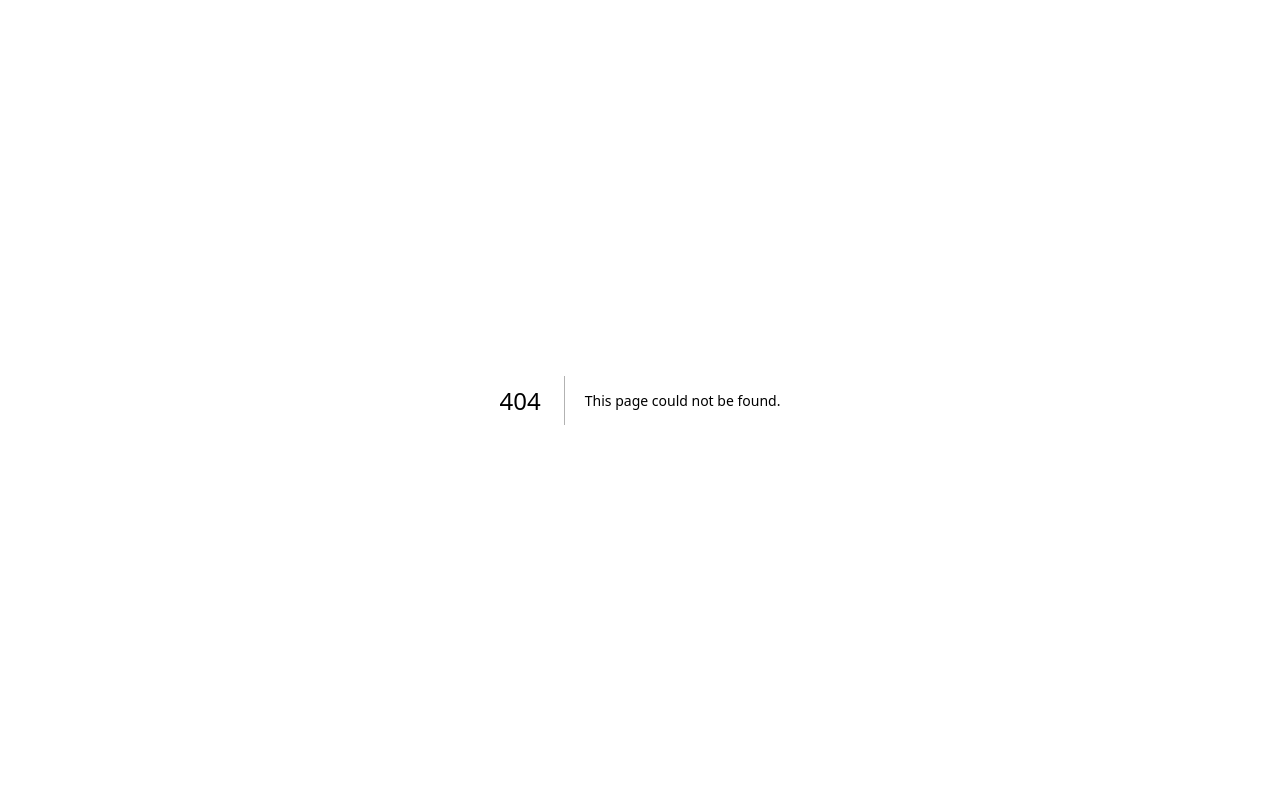
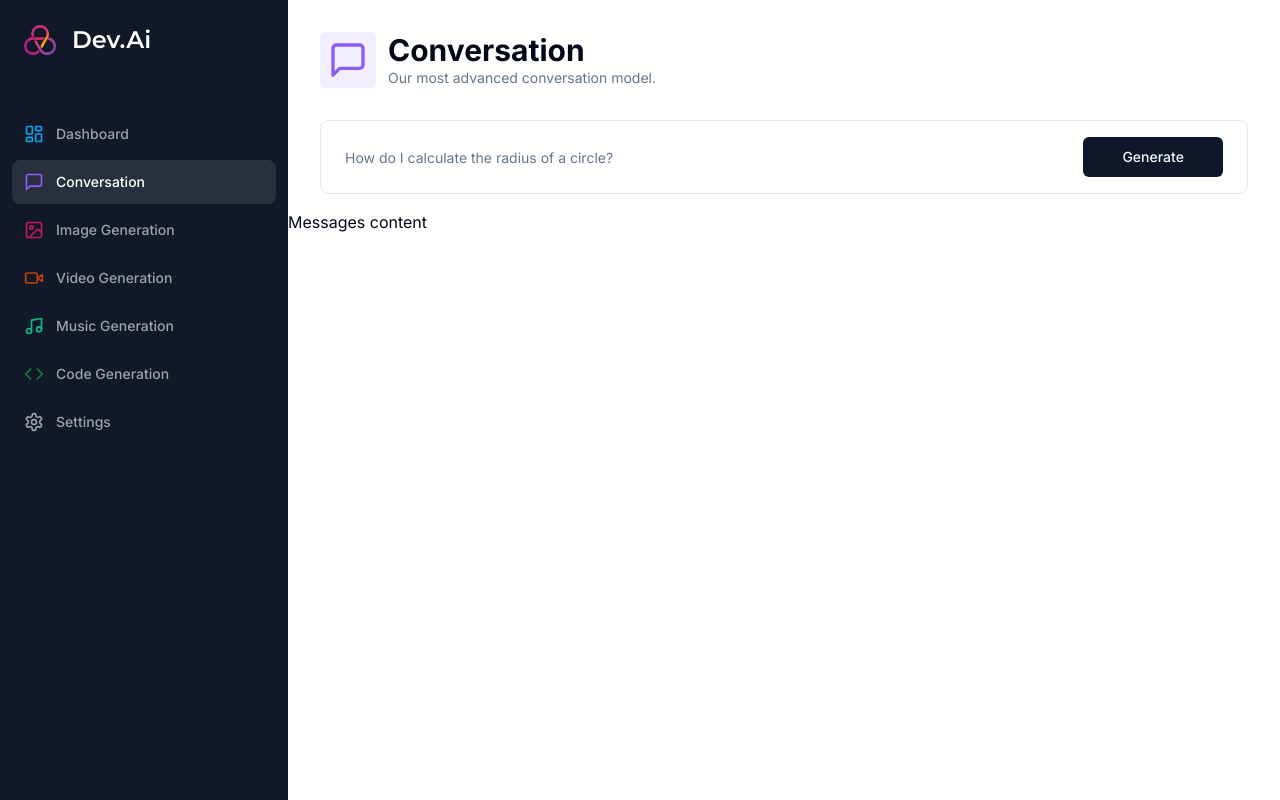
Before and after one commit to monirhabderabby/dev_ai, a Next.js app: page /conversation in a window 1280 px wide. Before the commit this address had no page. Built offline with nearby package versions, Linux system fonts and the light colour scheme.

Commit message:
developed: conversation ai UI

```diff
--- a/package.json
+++ b/package.json
@@ -10,7 +10,9 @@
   },
   "dependencies": {
     "@clerk/nextjs": "^4.27.2",
+    "@hookform/resolvers": "^3.3.2",
     "@radix-ui/react-dialog": "^1.0.5",
+    "@radix-ui/react-label": "^2.0.2",
     "@radix-ui/react-slot": "^1.0.2",
     "class-variance-authority": "^0.7.0",
     "clsx": "^2.0.0",
@@ -18,8 +20,10 @@
     "next": "14.0.3",
     "react": "^18",
     "react-dom": "^18",
+    "react-hook-form": "^7.48.2",
     "tailwind-merge": "^2.0.0",
-    "tailwindcss-animate": "^1.0.7"
+    "tailwindcss-animate": "^1.0.7",
+    "zod": "^3.22.4"
   },
   "devDependencies": {
     "autoprefixer": "^10.0.1",
--- /dev/null
+++ b/src/app/(dashboard)/(routes)/conversation/constants.js
@@ -0,0 +1,7 @@
+import * as z from "zod";
+
+export const formSchema = z.object({
+    prompt: z.string().min(1, {
+        message: "Promt is requireed",
+    }),
+});
--- /dev/null
+++ b/src/app/(dashboard)/(routes)/conversation/page.js
@@ -0,0 +1,69 @@
+"use client";
+import Heading from "@/components/heading";
+import { Button } from "@/components/ui/button";
+import { Form, FormControl, FormField, FormItem } from "@/components/ui/form";
+import { Input } from "@/components/ui/input";
+
+import { zodResolver } from "@hookform/resolvers";
+import { MessageSquare } from "lucide-react";
+import { useForm } from "react-hook-form";
+
+const Conversation = () => {
+    const form = useForm({
+        resolver: zodResolver,
+        defaultValues: {
+            prompt: "",
+        },
+    });
+
+    const isLoading = form.formState.isSubmitting;
+
+    const onSubmit = async (values) => {
+        console.log(values);
+    };
+
+    return (
+        <div>
+            <Heading
+                title="Conversation"
+                description="Our most advanced conversation model."
+                Icon={MessageSquare}
+                iconColor="text-violet-500"
+                bgColor="bg-violet-500/10"
+            />
+            <div className="px-4 lg:px-8 ">
+                <Form {...form}>
+                    <form
+                        onSubmit={form.handleSubmit(onSubmit)}
+                        className="rounded-lg border w-full p-4 px-3 md:px-6 focus-within:shadow-sm grid grid-cols-12 gap-2"
+                    >
+                        <FormField
+                            name="prompt"
+                            render={({ field }) => (
+                                <FormItem className="col-span-12 lg:col-span-10">
+                                    <FormControl className="m-0 p-0">
+                                        <Input
+                                            className="border-0 outline-none focus-visible:ring-0 focus-visible:ring-transparent "
+                                            disabled={isLoading}
+                                            placeholder="How do I calculate the radius of a circle?"
+                                            {...field}
+                                        />
+                                    </FormControl>
+                                </FormItem>
+                            )}
+                        />
+                        <Button
+                            className="col-span-12 lg:col-span-2 w-full"
+                            disabled={isLoading}
+                        >
+                            Generate
+                        </Button>
+                    </form>
+                </Form>
+            </div>
+            <div className="space-y-4 mt-4 ">Messages content</div>
+        </div>
+    );
+};
+
+export default Conversation;
--- a/src/app/(dashboard)/(routes)/dashboard/page.js
+++ b/src/app/(dashboard)/(routes)/dashboard/page.js
@@ -1,3 +1,4 @@
+"use client";
 import { Card } from "@/components/ui/card";
 import { cn } from "@/lib/utils";
 import {
@@ -8,6 +9,7 @@
     Music,
     Video,
 } from "lucide-react";
+import { useRouter } from "next/navigation";
 
 const tools = [
     {
@@ -48,6 +50,7 @@
 ];
 
 const DashboardPage = () => {
+    const router = useRouter();
     return (
         <div>
             <div className="mb-8 space-y-4 ">
@@ -61,6 +64,7 @@
             <div className="px-4 md:px-20 lg:px-32 space-y-4">
                 {tools?.map(({ href, lebel, Icon, color, bgColor }) => (
                     <Card
+                        onClick={() => router.push(href)}
                         key={href}
                         className="p-4 border-black/5 flex items-center justify-between hover:shadow-md transition cursor-pointer"
                     >
--- /dev/null
+++ b/src/components/heading.js
@@ -0,0 +1,17 @@
+import { cn } from "@/lib/utils";
+
+const Heading = ({ title, description, Icon, iconColor, bgColor }) => {
+    return (
+        <div className="px-4 lg:px-8 flex items-center gap-x-3 mb-8 ">
+            <div className={cn("p-2 w-fit rounded-md", bgColor)}>
+                <Icon className={cn("w-10 h-10", iconColor)} />
+            </div>
+            <div>
+                <h2 className="text-3xl font-bold">{title}</h2>
+                <p className="text-sm text-muted-foreground">{description}</p>
+            </div>
+        </div>
+    );
+};
+
+export default Heading;
--- /dev/null
+++ b/src/components/ui/form.jsx
@@ -0,0 +1,133 @@
+import * as React from "react"
+import { Slot } from "@radix-ui/react-slot"
+import { Controller, FormProvider, useFormContext } from "react-hook-form";
+
+import { cn } from "@/lib/utils"
+import { Label } from "@/components/ui/label"
+
+const Form = FormProvider
+
+const FormFieldContext = React.createContext({})
+
+const FormField = (
+  {
+    ...props
+  }
+) => {
+  return (
+    (<FormFieldContext.Provider value={{ name: props.name }}>
+      <Controller {...props} />
+    </FormFieldContext.Provider>)
+  );
+}
+
+const useFormField = () => {
+  const fieldContext = React.useContext(FormFieldContext)
+  const itemContext = React.useContext(FormItemContext)
+  const { getFieldState, formState } = useFormContext()
+
+  const fieldState = getFieldState(fieldContext.name, formState)
+
+  if (!fieldContext) {
+    throw new Error("useFormField should be used within <FormField>")
+  }
+
+  const { id } = itemContext
+
+  return {
+    id,
+    name: fieldContext.name,
+    formItemId: `${id}-form-item`,
+    formDescriptionId: `${id}-form-item-description`,
+    formMessageId: `${id}-form-item-message`,
+    ...fieldState,
+  }
+}
+
+const FormItemContext = React.createContext({})
+
+const FormItem = React.forwardRef(({ className, ...props }, ref) => {
+  const id = React.useId()
+
+  return (
+    (<FormItemContext.Provider value={{ id }}>
+      <div ref={ref} className={cn("space-y-2", className)} {...props} />
+    </FormItemContext.Provider>)
+  );
+})
+FormItem.displayName = "FormItem"
+
+const FormLabel = React.forwardRef(({ className, ...props }, ref) => {
+  const { error, formItemId } = useFormField()
+
+  return (
+    (<Label
+      ref={ref}
+      className={cn(error && "text-destructive", className)}
+      htmlFor={formItemId}
+      {...props} />)
+  );
+})
+FormLabel.displayName = "FormLabel"
+
+const FormControl = React.forwardRef(({ ...props }, ref) => {
+  const { error, formItemId, formDescriptionId, formMessageId } = useFormField()
+
+  return (
+    (<Slot
+      ref={ref}
+      id={formItemId}
+      aria-describedby={
+        !error
+          ? `${formDescriptionId}`
+          : `${formDescriptionId} ${formMessageId}`
+      }
+      aria-invalid={!!error}
+      {...props} />)
+  );
+})
+FormControl.displayName = "FormControl"
+
+const FormDescription = React.forwardRef(({ className, ...props }, ref) => {
+  const { formDescriptionId } = useFormField()
+
+  return (
+    (<p
+      ref={ref}
+      id={formDescriptionId}
+      className={cn("text-sm text-muted-foreground", className)}
+      {...props} />)
+  );
+})
+FormDescription.displayName = "FormDescription"
+
+const FormMessage = React.forwardRef(({ className, children, ...props }, ref) => {
+  const { error, formMessageId } = useFormField()
+  const body = error ? String(error?.message) : children
+
+  if (!body) {
+    return null
+  }
+
+  return (
+    (<p
+      ref={ref}
+      id={formMessageId}
+      className={cn("text-sm font-medium text-destructive", className)}
+      {...props}>
+      {body}
+    </p>)
+  );
+})
+FormMessage.displayName = "FormMessage"
+
+export {
+  useFormField,
+  Form,
+  FormItem,
+  FormLabel,
+  FormControl,
+  FormDescription,
+  FormMessage,
+  FormField,
+}
--- /dev/null
+++ b/src/components/ui/input.jsx
@@ -0,0 +1,19 @@
+import * as React from "react"
+
+import { cn } from "@/lib/utils"
+
+const Input = React.forwardRef(({ className, type, ...props }, ref) => {
+  return (
+    (<input
+      type={type}
+      className={cn(
+        "flex h-10 w-full rounded-md border border-input bg-background px-3 py-2 text-sm ring-offset-background file:border-0 file:bg-transparent file:text-sm file:font-medium placeholder:text-muted-foreground focus-visible:outline-none focus-visible:ring-2 focus-visible:ring-ring focus-visible:ring-offset-2 disabled:cursor-not-allowed disabled:opacity-50",
+        className
+      )}
+      ref={ref}
+      {...props} />)
+  );
+})
+Input.displayName = "Input"
+
+export { Input }
--- /dev/null
+++ b/src/components/ui/label.jsx
@@ -0,0 +1,18 @@
+"use client"
+
+import * as React from "react"
+import * as LabelPrimitive from "@radix-ui/react-label"
+import { cva } from "class-variance-authority";
+
+import { cn } from "@/lib/utils"
+
+const labelVariants = cva(
+  "text-sm font-medium leading-none peer-disabled:cursor-not-allowed peer-disabled:opacity-70"
+)
+
+const Label = React.forwardRef(({ className, ...props }, ref) => (
+  <LabelPrimitive.Root ref={ref} className={cn(labelVariants(), className)} {...props} />
+))
+Label.displayName = LabelPrimitive.Root.displayName
+
+export { Label }
```
Also changed, not shown: 1 other file (tests, documents, lock files or other folders).
